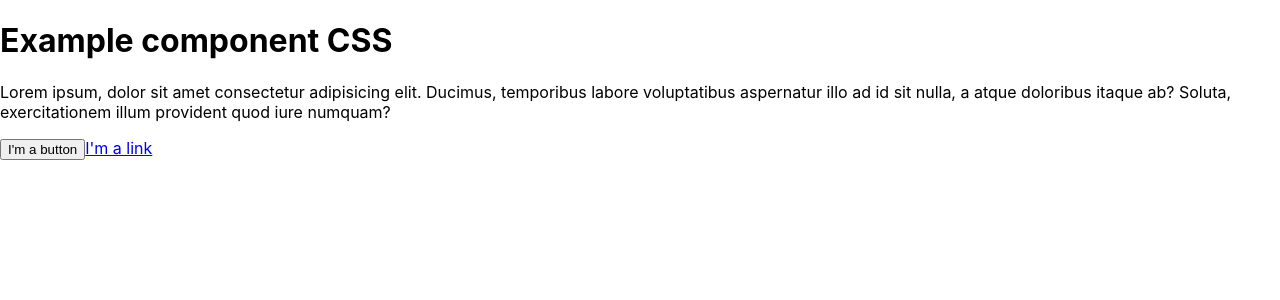
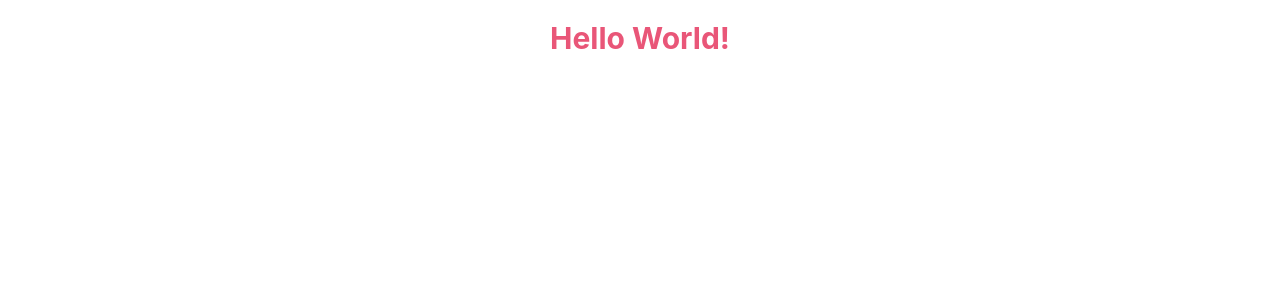
Before and after one commit to mauriciogc/css-in-js, a React (Create React App) app: page / in a window 1280 px wide. Shown: the top 300 px of the page. Built offline with nearby package versions, Linux system fonts and the light colour scheme.

Commit message:
Hello World!

```diff
--- a/package.json
+++ b/package.json
@@ -8,7 +8,8 @@
     "@testing-library/user-event": "^7.1.2",
     "react": "^16.13.1",
     "react-dom": "^16.13.1",
-    "react-scripts": "3.4.1"
+    "react-scripts": "3.4.1",
+    "styled-components": "^5.1.0"
   },
   "scripts": {
     "start": "react-scripts start",
--- a/src/App.js
+++ b/src/App.js
@@ -1,5 +1,6 @@
 import React from 'react';
-import Component from './components/Component'
+import Welcome from './components/Welcome'
 
-const App = () => <div className="App"><Component /></div>;
+
+const App = () => <div className="App"><Welcome /></div>;
 export default App;
--- /dev/null
+++ b/src/components/Welcome.jsx
@@ -0,0 +1,14 @@
+import React from "react";
+import styled from "styled-components";
+
+const Title = styled.h1`
+	font-size: 30px;
+	text-align: center;
+	color: #e95678;
+`;
+
+const Welcome = () => {
+	return <Title>Hello World!</Title>;
+};
+
+export default Welcome;
```
Also changed, not shown: 1 other file (tests, documents, lock files or other folders).
